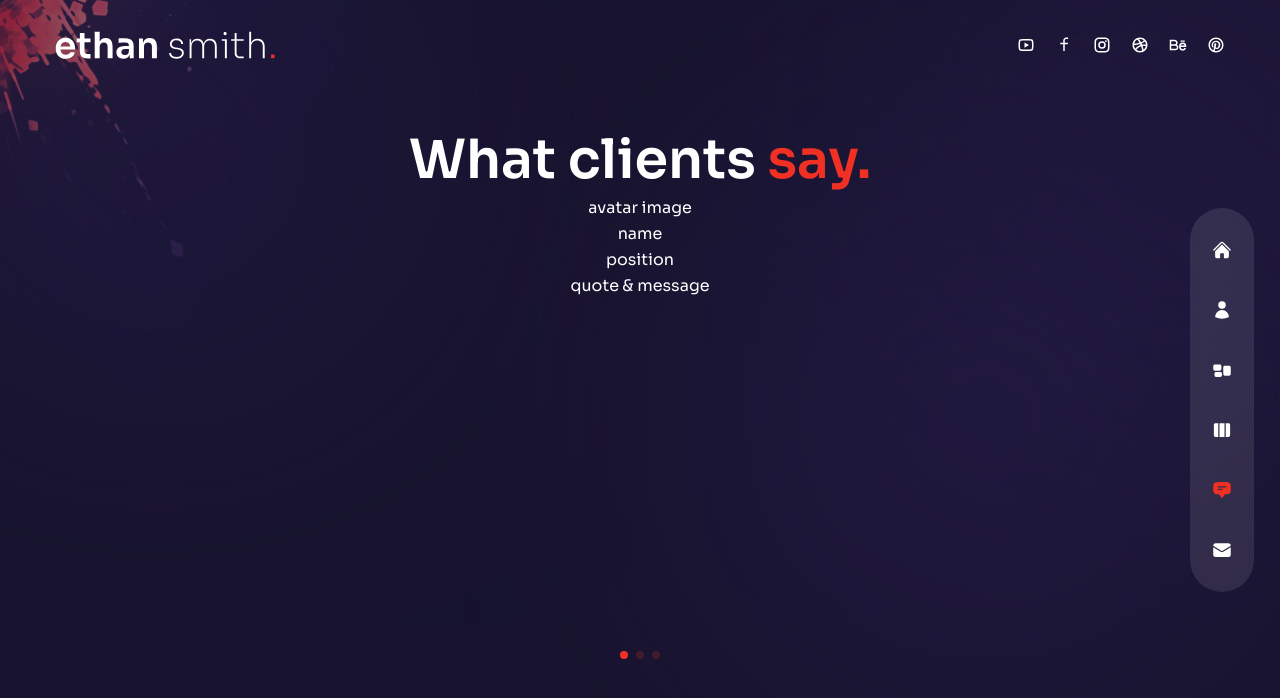
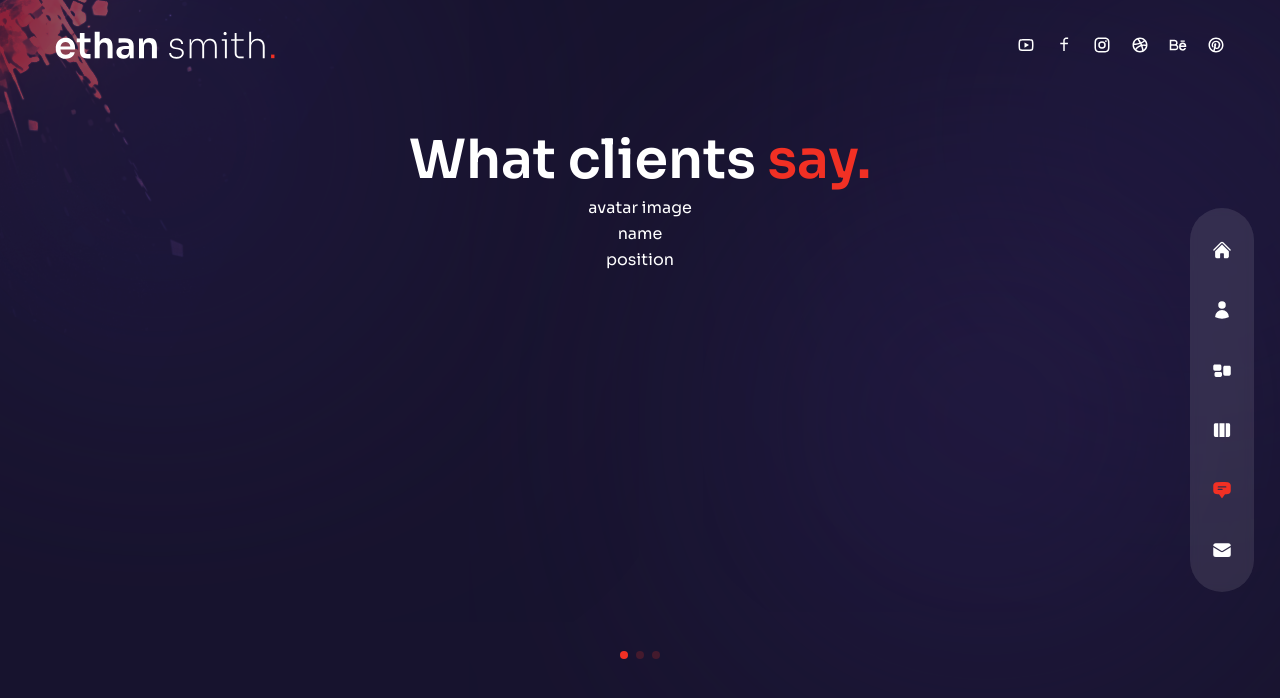
Before and after one commit to erickdc7/react-portfolio-2, a Next.js app: page /testimonials in a window 1280 px wide. Shown: the top 698 px of the page. Built offline with nearby package versions, Linux system fonts and the light colour scheme.

Commit message:
add comments

```diff
--- a/components/TestimonialSlider.js
+++ b/components/TestimonialSlider.js
@@ -67,7 +67,9 @@ const TestimonialSlider = () => {
                   </div>
                 </div>
                 {/* Quote & Message */}
-                <div>quote & message</div>
+                <div>
+                  {/* Quote Icon */}
+                </div>
               </div>
             </SwiperSlide>
           )
```
